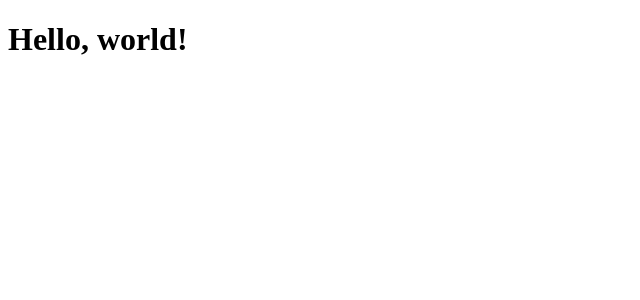
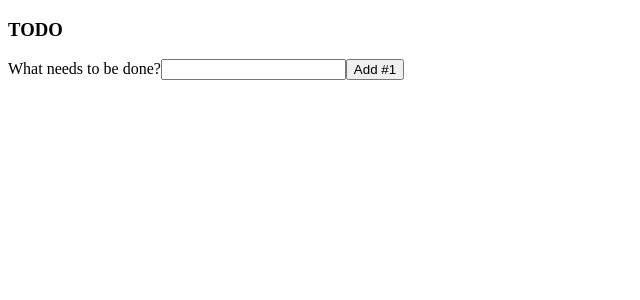
Before and after one commit to woshisongali/myreactFirst, a React app: page / in a window 1280 px wide. Shown: the top 300 px of the page, without its empty margins (0-640 px from the left). Built offline with nearby package versions, Linux system fonts and the light colour scheme.

Commit message:
todotest

```diff
--- /dev/null
+++ b/es6src/TodoApp.js
@@ -0,0 +1,66 @@
+import React from 'react'
+import ReactDOM from "react-dom"
+
+class TodoApp extends React.Component {
+  constructor(props) {
+    super(props);
+    this.state = { items: [], text: '' };
+    this.handleChange = this.handleChange.bind(this);
+    this.handleSubmit = this.handleSubmit.bind(this);
+  }
+
+  render() {
+    return (
+      <div>
+        <h3>TODO</h3>
+        <TodoList items={this.state.items} />
+        <form onSubmit={this.handleSubmit}>
+          <label htmlFor="new-todo">
+            What needs to be done?
+          </label>
+          <input
+            id="new-todo"
+            onChange={this.handleChange}
+            value={this.state.text}
+          />
+          <button>
+            Add #{this.state.items.length + 1}
+          </button>
+        </form>
+      </div>
+    );
+  }
+
+  handleChange(e) {
+    this.setState({ text: e.target.value });
+  }
+
+  handleSubmit(e) {
+    e.preventDefault();
+    if (!this.state.text.length) {
+      return;
+    }
+    const newItem = {
+      text: this.state.text,
+      id: Date.now()
+    };
+    this.setState(state => ({
+      items: state.items.concat(newItem),
+      text: ''
+    }));
+  }
+}
+
+class TodoList extends React.Component {
+  render() {
+    return (
+      <ul>
+        {this.props.items.map(item => (
+          <li key={item.id}>{item.text}</li>
+        ))}
+      </ul>
+    );
+  }
+}
+
+export default TodoApp
--- a/es6src/index.js
+++ b/es6src/index.js
@@ -1,8 +1,9 @@
 import React from 'react';
 
 import ReactDOM from "react-dom";
+import TodoApp from './TodoApp'
 
 ReactDOM.render(
-  <h1>Hello, world!</h1>,
+  <TodoApp/>,
   document.getElementById('root')
 );
```
